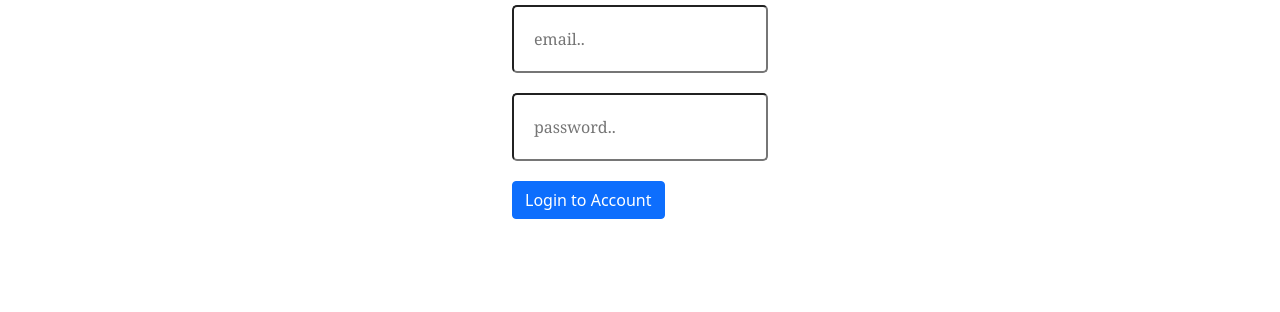
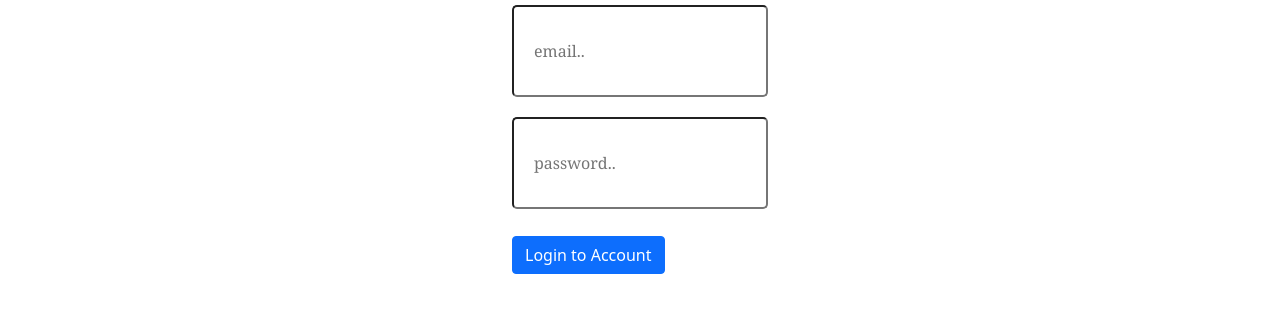
Before and after one commit to ParyushiJain/Blog, a plain HTML site: page create.html in a window 1280 px wide. Shown: the part 80-392 px from the top of the page. Drawn offline with nearby package versions, Linux system fonts and the light colour scheme; no server answers.

Commit message:
Update style.css

```diff
--- a/style.css
+++ b/style.css
@@ -2,7 +2,10 @@ h1 {
     text-align: center;
     font-family: 'Shippori Mincho', serif;
 }
-
+.auth{
+	line-height: 3em;
+	margin-top: 3em;
+}
 h2 {
     text-align: justify;
     vertical-align: middle;
```
